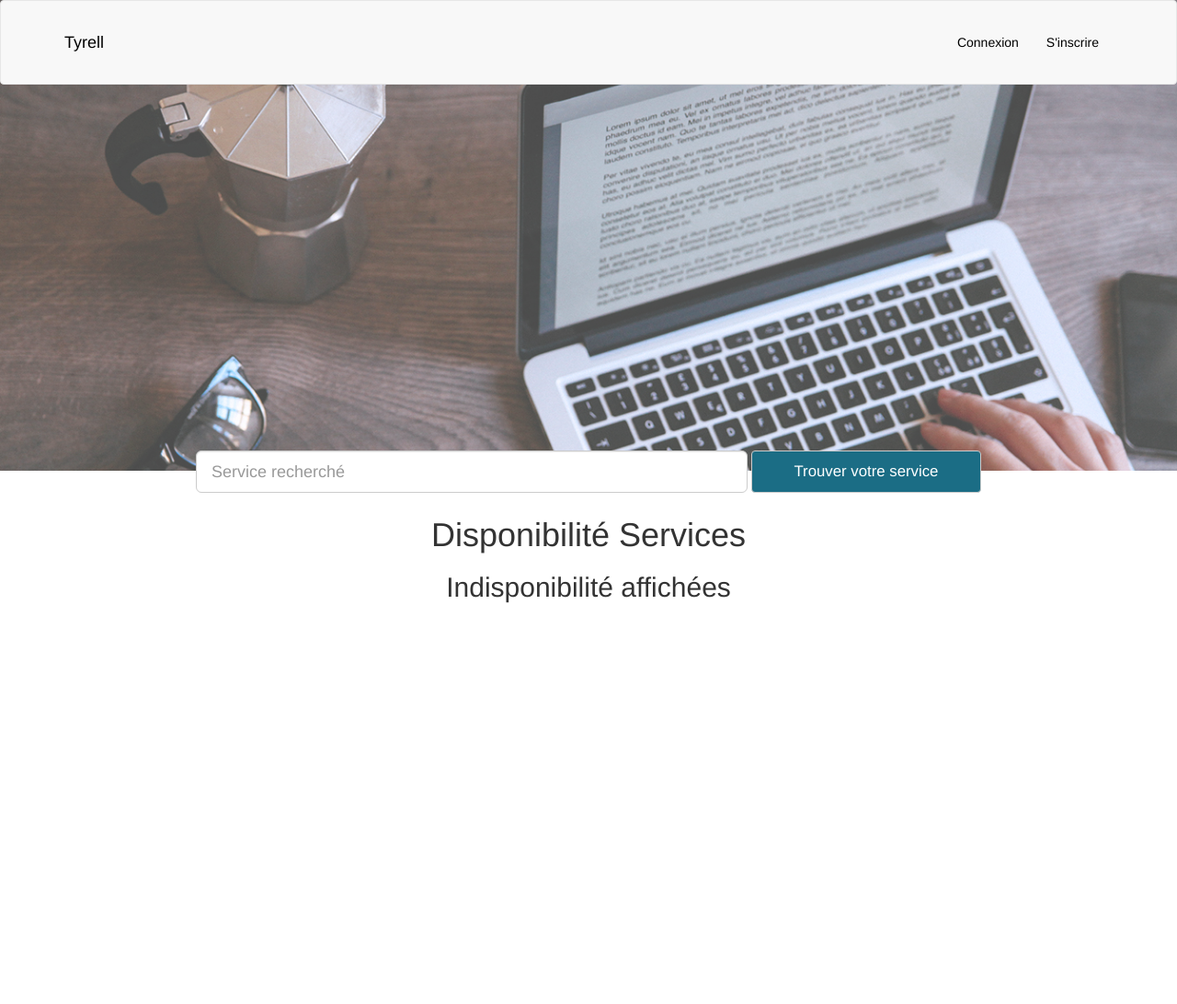
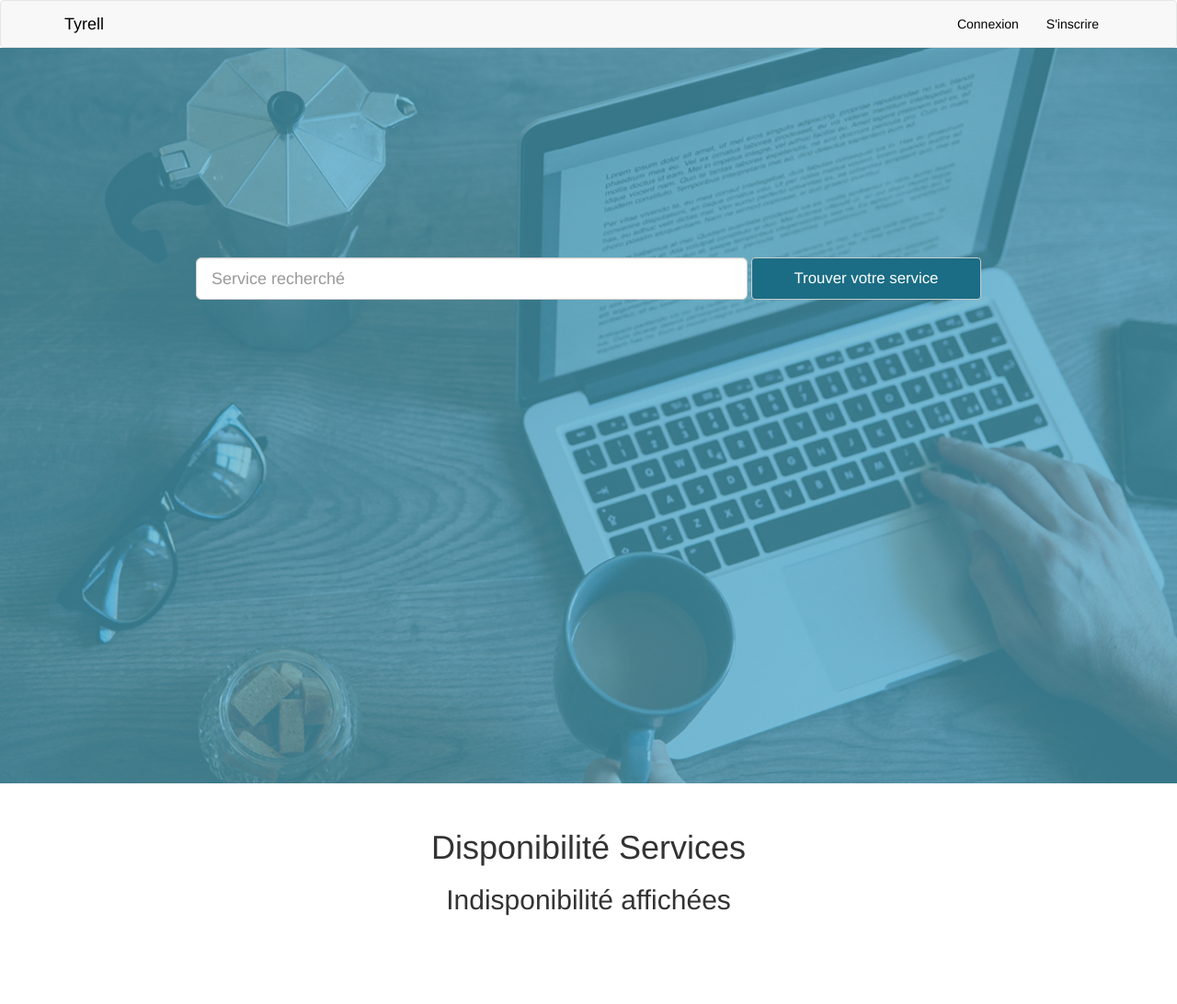
Before and after one commit to Taoukilite/DAR_A_NOCTIS, a PHP site: page /view/index.php in a window 1280 px wide. Shown: the top 1092 px of the page at 92% size. Before the commit the page ends 656 px from the top, so only its background shows below. Run offline with PHP 8.4, Linux system fonts and the light colour scheme; data comes from the database, SQL or seed files in the repository; some libraries are stand-ins or nearby versions.

Commit message:
Correction de bugs
Correction des bugs liés a la différence de vesion

```diff
--- a/noctis/controller/professionnalController.php
+++ b/noctis/controller/professionnalController.php
@@ -1,37 +1,26 @@
 <?php
-
 require_once '../model/accesBdd.php';
 require_once '../model/_professionnal.php';
 require_once '../controller/serviceController.php';
-
-
-
 function getProfessionnals()
 {
     $pdo = connexionBdd();
     $professionnals = null;
-
     $sql = "SELECT *
 	    FROM users
 	    WHERE type = 2";
-
     try{
-
         $requete = $pdo->prepare($sql);
         $requete->execute();
-
         $results = $requete->fetchAll();
         $requete->CloseCursor();
         $requete = null;
-
         $professionnals = array();
-
         foreach($results as $res)
         {
-	        	$pro = new Professionnal($res["id"], $res["name"], $res["firstname"], null, null, $res["address"], $res["town"], $res["postal"]);
+            $pro = new Professionnal($res["id"], $res["name"], $res["firstname"], null, null, $res["address"], $res["town"], $res["postal"], $res["mail"]);
             array_push($professionnals, $pro);
         }
-
     }catch(PDOException $e){
         $requete = null;
         echo 'Erreur getProfessionals : ' . $e->getMessage() . '';
@@ -43,29 +32,22 @@
         return NULL;
     }
 }
-
 function setSuppliedServices(Professionnal $professionnal)
 {
     $pdo = connexionBdd();
-
     $sql = "SELECT *
 	    FROM service_supplier
 	    WHERE professionnalId = :id";
-
     try{
-
         $requete = $pdo->prepare($sql);
         $requete->execute(array(
             ':id'=> $professionnal->getId()
         ));
-
         $result = $requete->fetchAll();
         $requete->CloseCursor();
         $requete = null;
-
         $services = getServices();
         $suppliedServices = array();
-
         foreach($result as $res){
             foreach ($services as $service) {
                 if($res["serviceId"] == $service->getId())
@@ -75,9 +57,6 @@
             }
         }
         $professionnal->setSuppliedServices($suppliedServices);
-
-
-
     }catch(PDOException $e){
         $requete = null;
         echo 'Erreur setSuppliedServices : ' . $e->getMessage() . '';
@@ -85,10 +64,8 @@
     }
     if($result){
         return true;
-
     }else{
         return false;
     }
 }
-
 ?>
--- a/noctis/controller/serviceController.php
+++ b/noctis/controller/serviceController.php
@@ -1,8 +1,6 @@
 <?php
-
 	require_once '../model/accesBdd.php';
 	require_once '../model/_service.php';
-
 	function getServices()
 	{
 	    $pdo = connexionBdd();
@@ -12,22 +10,17 @@
 	    FROM services";
 
 	    try{
-
 	        $requete = $pdo->prepare($sql);
 	        $requete->execute();
-
 	        $results = $requete->fetchAll();
 	        $requete->CloseCursor();
 	        $requete = null;
-
 	        $services = array();
-
 	        foreach($results as $res)
 	        {
 	        	$s = new Service($res["id"], $res["name"]);
 	        	array_push($services, $s);
 	        }
-
 	    }catch(PDOException $e){
 	        $requete = null;
 	        echo 'Erreur getLesInfos : ' . $e->getMessage() . '';
@@ -39,5 +32,39 @@
 	        return NULL;
 	    }
 	}
-
+function getServicesName($nameEnter)
+{
+    $pdo = connexionBdd();
+    $services = null;
+    $sql = "SELECT name
+	    FROM services
+	    WHERE name LIKE :nameEnter";
+    try{
+        $requete = $pdo->prepare($sql);
+        $requete->execute(array(":nameEnter" => '%'.$nameEnter.'%'));
+        $nameServices = $requete->fetchAll();
+        $requete->CloseCursor();
+        $requete = null;
+    }catch(PDOException $e){
+        $requete = null;
+        echo 'Erreur getLesInfos : ' . $e->getMessage() . '';
+        die();
+    }
+    if($nameServices){
+        $json = "[";
+        $first = true;
+        foreach($nameServices as $name){
+            if (!$first){
+                $json .=  ',';
+            }else{
+                $first = false;
+            }
+            $json .= '"'. $name["name"]. '"';
+        }
+        $json .= ']';
+        return $json;
+    }else{
+        return NULL;
+    }
+}
 ?>
--- a/noctis/controller/userController.php
+++ b/noctis/controller/userController.php
@@ -1,21 +1,14 @@
 <?php
-
 	function authenticate($login, $pwd){
-
 		$pwd = hash("sha256", $pwd);
-
-
 	    $user = login($login, $pwd);
-
-
-
 	    if($user != NULL)
 	    {
 	        session_start();
 	        $_SESSION["UID"] = $user->getId();
 	        $_SESSION["type"] = get_class($user);
-
-
+	        $_SESSION["name"] = $user->getName();
+	        $_SESSION["firstname"] = $user->getFirstname();
 	        if($_SESSION["type"] == "Manager") {
 	            header("Location: managerPanel.php");
 	        }elseif ($_SESSION["type"] == "Professionnal") {
@@ -25,31 +18,23 @@
 	        }
 	    }
 	}
-
-
-
 	function login($login, $pwd)
-	{
-		$result = null;
-	    $pdo = connexionBdd();
-
-	    $sql = "SELECT id, name, firstname, login, address, town, postal, type
+    {
+        $result = null;
+        $pdo = connexionBdd();
+        $sql = "SELECT id, name, firstname, login, address, town, postal, type, mail
 	    FROM users
 	    WHERE login = :login
 	    AND password = :pwd";
-
         try {
-
             $request = $pdo->prepare($sql);
             $request->execute(array(
                 ':login' => $login,
                 ':pwd' => $pwd,
             ));
-
             $result = $request->fetch();
             $request->CloseCursor();
             $request = null;
-
         } catch (PDOException $e) {
             $request = null;
             echo 'Erreur getProf : ' . $e->getMessage() . '';
@@ -70,7 +55,6 @@
             return NULL;
         }
     }
-
     /**
      * Retourne objet user (idUser)
      *
@@ -86,29 +70,23 @@
             FROM users
             WHERE id=:idUser
 SQL;
-
-
         try {
             /*$request = $pdo->prepare($sql);
             $request->setFetchMode(PDO::FETCH_CLASS, "User");
             $request->execute(array(
                 ':idUser'=> $idUser,
             ));
-
             $data = $request->fetch();
             $request->CloseCursor();
             $request = null;
             return $data;*/
-
             $request = $pdo->prepare($sql);
 	        $request->execute(array(
 	            ':idUser'=> $idUser
 	        ));
-
 	        $result = $request->fetch();
 	        $request->CloseCursor();
 	        $request = null;
-
 	        extract($result);
             $user = null;
             if ($type == 1)
@@ -126,18 +104,12 @@ SQL;
         }
         return null;
     }
-
 	function createUser($name, $firstname, $login, $pwd, $town, $postal, $address, $mail, $type){
-
 		$pwd = hash("sha256", $pwd);
 		$pdo = connexionBdd();
-
-
 		$sql = "INSERT INTO users (name, firstname, login, password, town, postal, address, mail, type)
 		VALUES (:name, :firstname, :login, :pwd, :town, :postal, :address, :mail, :type)";
-
 		try{
-
 			$requete = $pdo->prepare($sql);
 			$requete->execute(array(
 				':name'=> $name,
@@ -151,7 +123,6 @@ SQL;
 				':mail'=> $mail,
 				':type'=> $type
 			));
-
 		}catch(PDOException $e){
 			$requete = null;
 			echo 'Erreur createUser : ' . $e->getMessage() . '';
@@ -159,38 +130,30 @@ SQL;
 		}
 		return true;
 	}
-
-
 	function updateUser($info, $value){
-
 		if(!isset($_SESSION['UID'])){
-			echo 'Error updateUser : ' . $e->getMessage() . '';
-			die();
+			return 'Error updateUser : ' . $e->getMessage() . '';
 		}
-
 		$requete = null;
 		if($info=="pwd")
 			$value = hash("sha256", $value);
 		$pdo = connexionBdd();
-
-		$sql = "UPDATE users
-		SET :info = :value
-		WHERE id = :id";
-
+		// Pour prévenir injection sql, on enlève tout sauf A-Z et _
+        $info = preg_replace('/[^a-zA-Z_]*/', '', $info);
+		$sql = "
+UPDATE users
+		SET $info = :valu
+		WHERE id = :id
+";
 		try{
-
 			$requete = $pdo->prepare($sql);
 			$requete->execute(array(
 				':id'=> $_SESSION['UID'],
-				':value'=> $value,
-				':info'=> $info
+				':valu'=> $value
 			));
-
 		}catch(PDOException $e){
-			echo 'Error updateUser : ' . $e->getMessage() . '';
-			die();
+			return 'Error updateUser : ' . $e->getMessage() . '';
 		}
 		return true;
 	}
-
 ?>
--- a/noctis/model/_client.php
+++ b/noctis/model/_client.php
@@ -1,20 +1,15 @@
 <?php
-
 	require_once "_user.php";
-
 	class Client extends User
 	{
 		private $_id;
 		private $_login;
-
 		// Constructeur
-
-		function __construct($id, $name, $firstname, $login, $address, $town, $postalCode){
-			parent::__construct($id, $name, $firstname, $login, $address, $town, $postalCode);
+		function __construct($id, $name, $firstname, $login, $address, $town, $postalCode, $mail){
+			parent::__construct($id, $name, $firstname, $login, $address, $town, $postalCode, $mail);
 			$this->_id = $id;
 			$this->_login = $login;
 		}
-
 		// Getter
 
 		public function getId()
@@ -26,15 +21,10 @@
 			return $this->_login;
 		}
 
-
 		public function toString()
 		{
 			$str = parent::toString();
 			return $str;
 		}
-
 	}
-
-
-
 ?>
--- a/noctis/model/_manager.php
+++ b/noctis/model/_manager.php
@@ -1,20 +1,15 @@
 <?php
-
 	require_once "_user.php";
-
 	class Manager extends User
 	{
 		private $_id;
 		private $_login;
-
 		// Constructeur
-
-		function __construct($id, $name, $firstname, $login){
-			parent::__construct($id, $name, $firstname, $login, null, null, null);
+		function __construct($id, $name, $firstname, $login, $mail){
+			parent::__construct($id, $name, $firstname, $login, null, null, null, $mail);
 			$this->_id = $id;
 			$this->_login = $login;
 		}
-
 		// Getter
 
 		public function getId()
@@ -26,15 +21,10 @@
 			return $this->_login;
 		}
 
-
 		public function toString()
 		{
 			$str = parent::toString();
 			return $str;
 		}
-
 	}
-
-
-
 ?>
--- a/noctis/model/_professionnal.php
+++ b/noctis/model/_professionnal.php
@@ -1,23 +1,18 @@
 <?php
-
 	require_once "_user.php";
 	require_once '_service.php';
-
 	class Professionnal extends User
 	{
 		private $_id;
 		private $_login;
 		private $_suppliedServices = array();
-
 		// Constructeur
-
-		function __construct($id, $name, $firstname, $login, $suppliedServices, $address, $town, $postalCode){
-			parent::__construct($id, $name, $firstname, $login, $address, $town, $postalCode);
+		function __construct($id, $name, $firstname, $login, $suppliedServices, $address, $town, $postalCode, $mail){
+			parent::__construct($id, $name, $firstname, $login, $address, $town, $postalCode, $mail);
 			$this->_id = $id;
 			$this->_login = $login;
 			$this->_suppliedServices = $suppliedServices;
 		}
-
 		// Getter
 
 		public function getId()
@@ -28,32 +23,22 @@
 		{
 			return $this->_login;
 		}
-
 		public function getSuppliedServices()
 		{
 			return $this->_suppliedServices;
 		}
-
 		// Setter
-
 		public function setSuppliedServices($services)
 		{
 			$this->_suppliedServices = $services;
 		}
 
-
-
 		//Methods
-
 
 		public function toString()
 		{
 			$str = parent::toString();
 			return $str;
 		}
-
 	}
-
-
-
 ?>
--- a/noctis/model/_user.php
+++ b/noctis/model/_user.php
@@ -1,5 +1,4 @@
 <?php
-
 	require_once "_client.php";
 	require_once "_professionnal.php";
 	require_once '_manager.php';
@@ -12,10 +11,9 @@
 		private $_address;
 		private $_town;
 		private $_postalCode;
-
+		private $_mail;
 		// Constructeur
-
-		function __construct($id, $name, $firstname, $login, $address, $town, $postalCode)
+		function __construct($id, $name, $firstname, $login, $address, $town, $postalCode, $mail)
 		{
 			$this->_id = $id;
 			$this->_name = $name;
@@ -24,46 +22,41 @@
 			$this->_address = $address;
 			$this->_town = $town;
 			$this->_postalCode = $postalCode;
+			$this->_mail = $mail;
 		}
-
-
+        function getMail()
+        {
+            return $this->_mail;
+        }
 		// Getters
-
 		function getId()
 		{
 			return $this->_id;
 		}
-
 		function getName()
 		{
 			return $this->_name;
 		}
-
 		function getFirstname()
 		{
 			return $this->_firstname;
 		}
-
 		function getLogin()
 		{
 			return $this->_login;
 		}
-
 		function getAddress()
 		{
 			return $this->_address;
 		}
-
 		function getTown()
 		{
 			return $this->_town;
 		}
-
 		function getPostalCode()
 		{
 			return $this->_postalCode;
 		}
-
 		function toString()
 		{
 			$str = "id : ";
@@ -77,9 +70,13 @@
 			$str .= '<br />';
 			$str .= 'login : ';
 			$str .= $this->getLogin();
-
 			return $str;
 		}
-
-
-	}
+//        public function castAs($newClass) {
+//            $obj = new $newClass;
+//            foreach (get_object_vars($this) as $key => $name) {
+//                $obj->$key = $name;
+//            }
+//            return $obj;
+//        }
+    }
--- a/noctis/view/css/style.css
+++ b/noctis/view/css/style.css
@@ -6,13 +6,17 @@ html {
   width: 100%;
   height: 100%;
 }
+
+.navbar {
+    color: #285764;
+}
+
 .navbar-transparent {
   background-color: transparent;
   border-color: transparent;
 }
 @media (min-width: 767px) {
   .navbar {
-    padding: 20px 0;
     -webkit-transition: background 0.5s ease-in-out, padding 0.5s ease-in-out;
     -moz-transition: background 0.5s ease-in-out, padding 0.5s ease-in-out;
     transition: background 0.5s ease-in-out, padding 0.5s ease-in-out;
@@ -24,43 +28,32 @@ html {
 
 
 }
-/* Demo Sections - You can use these as guides or delete them - the scroller will work with any sort of height, fixed, undefined, or percentage based.
-The padding is very important to make sure the scrollspy picks up the right area when scrolled to. Adjust the margin and padding of sections and children
-of those sections to manage the look and feel of the site. */
+
 .page-scroll {
     color: black !important;
 }
 
 
 .intro-section {
-  height: 50%;
-  padding-top: 150px;
-  text-align: center;
-  /*background-color: #fff;*/
-
-}
-
-.intro-section:before {
-    content: ' ';
-    position: absolute;
-    left: 0;
-    top: 0;
+    /*position: absolute;*/
     width: 100%;
     height: 100%;
     z-index: -1;
-    opacity: 0.7;
-    background-image: url("../img/banner.jpg");
-    background-repeat: no-repeat;
-    background-position: 50% 0;
+    opacity: 1;
+
+    background: #4EA8C2 url("../img/banner.jpg") no-repeat 50% 0;
     -ms-background-size: cover;
     -o-background-size: cover;
     -moz-background-size: cover;
     -webkit-background-size: cover;
     background-size: cover;
+    text-align: center;
+    margin-top: -20px;
 }
 
-#form-address, #input-service-alert {
-    display: none;
+.overlay-color {
+    background-color: rgba(78, 168, 194, 0.7);
+    height: 100%;
 }
 
 .ui-autocomplete {
--- a/noctis/view/includes/menubar_new.php
+++ b/noctis/view/includes/menubar_new.php
@@ -2,11 +2,9 @@
 if (session_status() == PHP_SESSION_NONE) {
     session_start();
 }
-
 if(!isset($_SESSION["UID"])){
     header("Location: index.php");
 }
-
 ?>
 <!DOCTYPE html>
 <html>
@@ -65,14 +63,12 @@ if(!isset($_SESSION["UID"])){
                 <li>
                     <a class ="page-scroll" href="showProfile.php">Bonjour {$_SESSION['firstname']} {$_SESSION['name']}</a>
             </li>
-
                         <li>
                                 <a class="page-scroll" href="deconnexion.php">Déconnexion</a>
                             </li>
 HTML;
                 } else {
                     echo <<<HTML
-
                         <li>
                                 <a class="page-scroll" href="login.php">Connexion</a>
                             </li>
--- a/noctis/view/index.php
+++ b/noctis/view/index.php
@@ -1,7 +1,5 @@
 <?php
-
 session_start();
-
 require_once "../model/accesBdd.php";
 require_once '../model/_service.php';
 require_once '../model/_professionnal.php';
@@ -9,9 +7,7 @@ require_once '../controller/serviceController.php';
 require_once '../controller/professionnalController.php';
 require_once '../controller/userController.php';
 $services = getServices();
-
 $professionnals = getProfessionnals();
-
 foreach($professionnals as $pro){
     setSuppliedServices($pro);
 }
@@ -59,20 +55,17 @@ echo <<<HTML
                 <li>
                     <a class ="page-scroll" href="showProfile.php">Bonjour {$_SESSION['firstname']} {$_SESSION['name']}</a>
             </li>
-
                         <li>
                                 <a class="page-scroll" href="deconnexion.php">Déconnexion</a>
                             </li>
 HTML;
                             } else {
                                 echo <<<HTML
-
                         <li>
                                 <a class="page-scroll" href="login.php">Connexion</a>
                             </li>
 <li>
-                                <a class="page-scroll" href="inscription.php">S'inscrire</a>
-                            </li>
+                                <a class="page-scroll" href="inscription.php">S'inscrire</a></li>
 HTML;
                             }
                         ?>
@@ -161,8 +154,7 @@ HTML;
         <script src="js/jquery.js"></script>
         <script src="js/app.js"></script>
         <script src="js/jquery.easing.min.js"></script>
-        <script src="js/bootstrap.js"></script>
-        <script src='js/jquery.js'></script>
+        <!-- <script src="js/bootstrap.js"></script> -->
         <script src="js/fullcalendar/lib/jquery-ui.min.js"></script>
         <script src='js/moment-with-locales.js'></script>
         <script src='js/fullcalendar/fullcalendar.min.js'></script>
```
Lines whose indentation alone changed are shown as unchanged.
